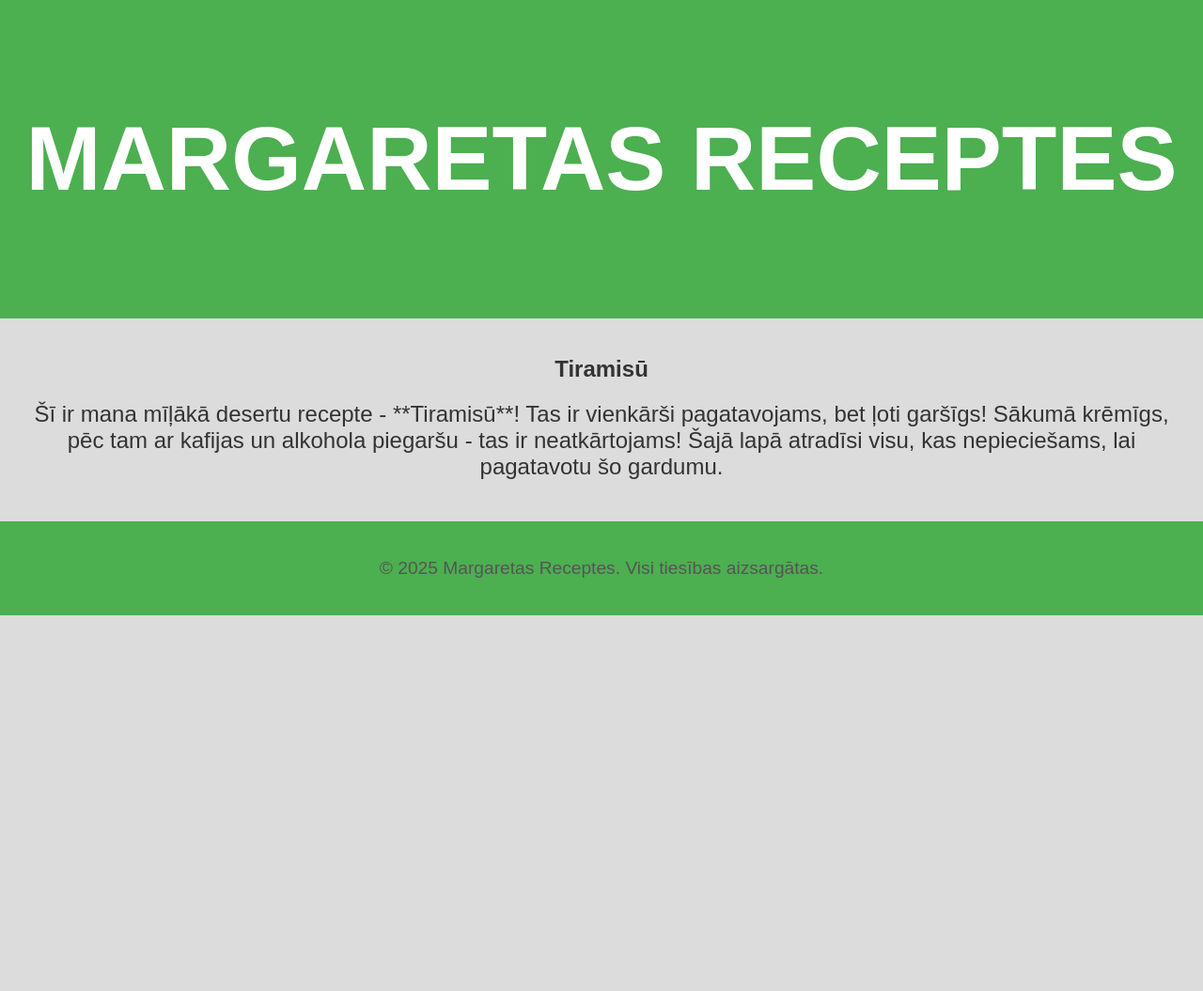
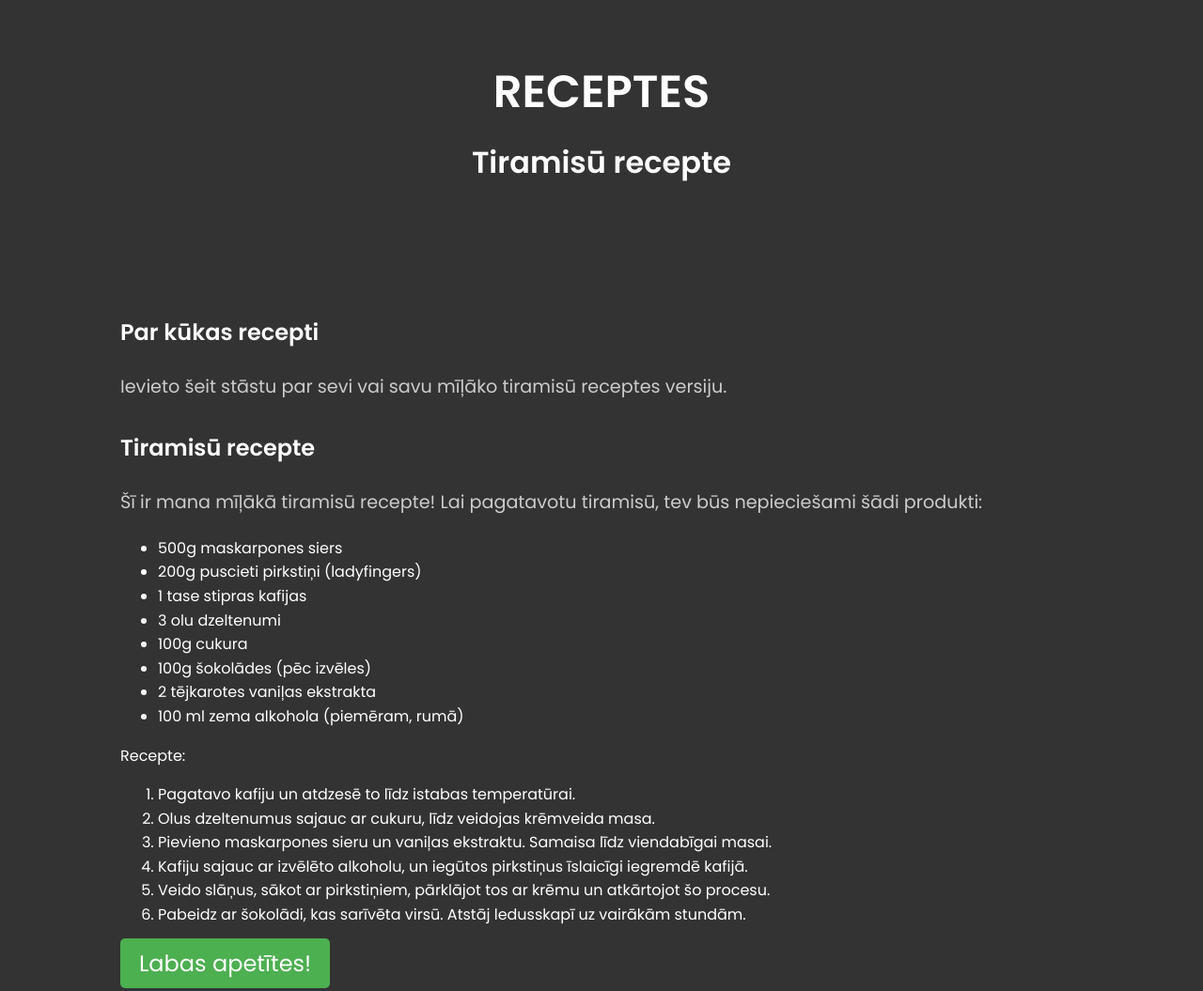
Before and after one commit to margaretasvikule/margareta, a plain HTML site: page index.html in a window 1280 px wide. Shown: the whole page at 94% size. Before the commit the page ends 800 px from the top, so only its background shows below. Drawn offline with Linux system fonts and the light colour scheme; a web font is replaced by a local one.

Commit message:
Update index.html

```diff
--- a/index.html
+++ b/index.html
@@ -4,105 +4,108 @@
     <meta charset="UTF-8">
     <meta name="viewport" content="width=device-width, initial-scale=1.0">
     <title>MARGARETAS RECEPTES - Tiramisū</title>
+
+    <!-- Fontu pievienošanai izmantošu Google Fonts, kas būs līdzīgs Whale fontam -->
+    <link href="https://fonts.googleapis.com/css2?family=Poppins:wght@300;400;600&display=swap" rel="stylesheet">
+
     <style>
+        /* Pamatstili */
         body {
-            font-family: Arial, sans-serif;
-            background-color: #dcdcdc; /* Viegls pelēks fons */
+            font-family: 'Poppins', sans-serif; /* Izmanto līdzīgu fontu Whale */
+            background-color: #333; /* Tumši pelēks fons */
+            color: white; /* Balts teksts */
             margin: 0;
             padding: 0;
+            line-height: 1.6;
         }
+
         header {
-            background-color: #4CAF50; /* Zaļa krāsa virsrakstam */
-            color: white;
             text-align: center;
-            padding: 50px 0;
-            font-size: 3em;
+            padding: 60px 20px;
         }
-        main {
+
+        h1 {
+            font-size: 3em; /* Liels virsraksts */
+            margin: 0;
+        }
+
+        h2 {
+            font-size: 2em; /* Mazāks virsraksts */
+            margin-top: 10px;
+        }
+
+        h3 {
+            font-size: 1.5em;
+            margin-top: 30px;
+        }
+
+        p {
+            font-size: 1.2em;
+            color: #ccc; /* Mazliet gaišāks pelēks teksts */
+            margin: 20px 0;
+            text-align: justify;
+        }
+
+        a {
+            color: #fff;
+            text-decoration: none;
+            font-size: 1.5em;
+            background-color: #4CAF50;
+            padding: 10px 20px;
+            border-radius: 5px;
+            transition: background-color 0.3s;
+        }
+
+        a:hover {
+            background-color: #45a049; /* Tumšāka zaļa krāsa pie hover */
+        }
+
+        .container {
+            width: 80%;
+            margin: 0 auto;
             padding: 20px;
-            text-align: center;
         }
-        footer {
-            text-align: center;
-            padding: 20px;
-            background-color: #4CAF50;
-            color: white;
-        }
-        h2 {
-            color: #333; /* Tumšāks pelēks teksts */
-        }
-        p {
-            color: #555; /* Vieglāk pelēks teksts */
-            font-size: 1.2em;
-        }
-        .recipe-description {
-            margin-top: 20px;
-            font-size: 1.5em;
-            color: #333;
-        }
+
     </style>
 </head>
 <body>
     <header>
-        <h1>MARGARETAS RECEPTES</h1>
+        <h1>RECEPTES</h1>
+        <h2>Tiramisū recepte</h2>
     </header>
-    <main>
-        <h2>Tiramisū</h2>
-        <p class="recipe-description">
-            Šī ir mana mīļākā desertu recepte - **Tiramisū**! Tas ir vienkārši pagatavojams, bet ļoti garšīgs!
-            Sākumā krēmīgs, pēc tam ar kafijas un alkohola piegaršu - tas ir neatkārtojams!
-            Šajā lapā atradīsi visu, kas nepieciešams, lai pagatavotu šo gardumu.
+
+    <div class="container">
+        <h3>Par kūkas recepti</h3>
+        <p>
+            <!-- Šeit būs vieta, kur tu vari ievadīt tekstu par sevi -->
+            Ievieto šeit stāstu par sevi vai savu mīļāko tiramisū receptes versiju.
         </p>
-    </main>
-    <footer>
-        <p>&copy; 2025 Margaretas Receptes. Visi tiesības aizsargātas.</p>
-    </footer>
+
+        <h3>Tiramisū recepte</h3>
+        <p>
+            Šī ir mana mīļākā tiramisū recepte! Lai pagatavotu tiramisū, tev būs nepieciešami šādi produkti:
+            <ul>
+                <li>500g maskarpones siers</li>
+                <li>200g puscieti pirkstiņi (ladyfingers)</li>
+                <li>1 tase stipras kafijas</li>
+                <li>3 olu dzeltenumi</li>
+                <li>100g cukura</li>
+                <li>100g šokolādes (pēc izvēles)</li>
+                <li>2 tējkarotes vaniļas ekstrakta</li>
+                <li>100 ml zema alkohola (piemēram, rumā)</li>
+            </ul>
+            Recepte:
+            <ol>
+                <li>Pagatavo kafiju un atdzesē to līdz istabas temperatūrai.</li>
+                <li>Olus dzeltenumus sajauc ar cukuru, līdz veidojas krēmveida masa.</li>
+                <li>Pievieno maskarpones sieru un vaniļas ekstraktu. Samaisa līdz viendabīgai masai.</li>
+                <li>Kafiju sajauc ar izvēlēto alkoholu, un iegūtos pirkstiņus īslaicīgi iegremdē kafijā.</li>
+                <li>Veido slāņus, sākot ar pirkstiņiem, pārklājot tos ar krēmu un atkārtojot šo procesu.</li>
+                <li>Pabeidz ar šokolādi, kas sarīvēta virsū. Atstāj ledusskapī uz vairākām stundām.</li>
+            </ol>
+        </p>
+
+        <a href="#" target="_blank">Labas apetītes!</a>
+    </div>
 </body>
 </html>
-
-<head>
-    <meta charset="UTF-8">
-    <meta name="viewport" content="width=device-width, initial-scale=1.0">
-    <title>MARGARETAS RECEPTES - Tiramisū</title>
-
-    <!-- Pievienojam Whale fontu no Google Fonts vai cita avota -->
-    <link href="https://fonts.googleapis.com/css2?family=Whale:wght@400;700&display=swap" rel="stylesheet">
-
-    <style>
-        body {
-            font-family: 'Whale', sans-serif; /* Izmanto Whale fontu */
-            background-color: #dcdcdc; /* Viegls pelēks fons */
-            margin: 0;
-            padding: 0;
-        }
-        header {
-            background-color: #4CAF50; /* Zaļa krāsa virsrakstam */
-            color: white;
-            text-align: center;
-            padding: 50px 0;
-            font-size: 3em;
-        }
-        main {
-            padding: 20px;
-            text-align: center;
-        }
-        footer {
-            text-align: center;
-            padding: 20px;
-            background-color: #4CAF50;
-            color: white;
-        }
-        h2 {
-            color: #333; /* Tumšāks pelēks teksts */
-        }
-        p {
-            color: #555; /* Vieglāk pelēks teksts */
-            font-size: 1.2em;
-        }
-        .recipe-description {
-            margin-top: 20px;
-            font-size: 1.5em;
-            color: #333;
-        }
-    </style>
-</head>
```
